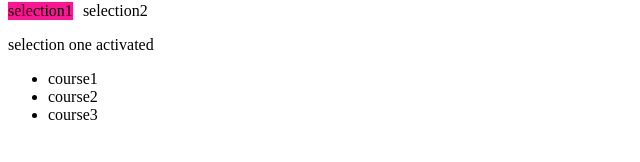
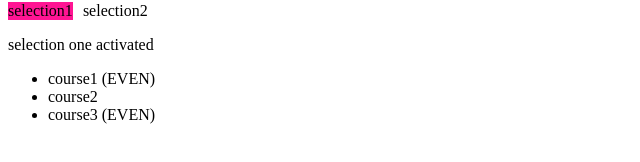
Before and after one commit to omarkarake/angular-mosh, an Angular app: page / in a window 1280 px wide. Shown: the part 466-628 px from the top of the page, without its empty margins (0-640 px from the left). Built offline with nearby package versions, Linux system fonts and the light colour scheme.

Commit message:
we can render something from ngFor maybe if the index of ngFor is iterable, let's say that if it's even we can render anything

```diff
--- a/src/app/app.component.html
+++ b/src/app/app.component.html
@@ -56,7 +56,9 @@
 <!-- -------------------------------------------------- -->
 
 <ul>
-  <li *ngFor="let course of courses">{{ course.name }}</li>
+  <li *ngFor="let course of courses; even as isEven">
+    {{ course.name }} <span *ngIf="isEven">(EVEN)</span>
+  </li>
 </ul>
 
 <!-- <app-course />
```
